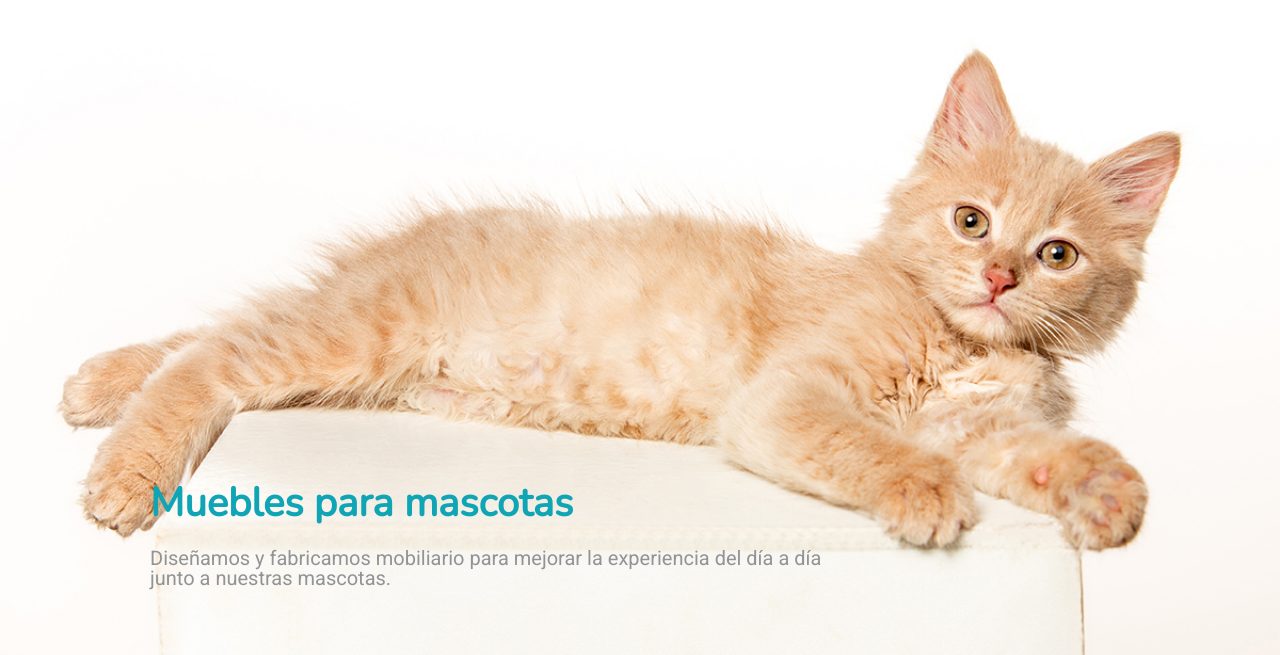
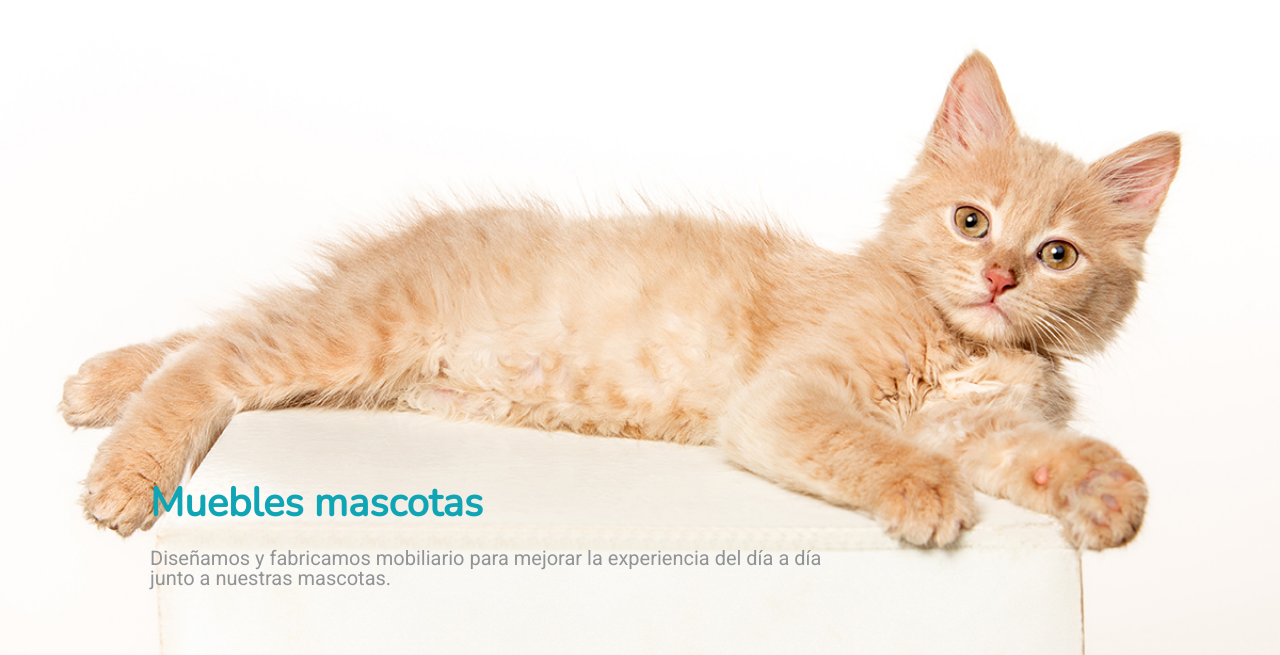
Before and after one commit to pedropuccini/Luco-Objetos, a website: page index.html in a window 1280 px wide. Shown: the part 142-797 px from the top of the page. Drawn offline with nearby package versions, Linux system fonts and the light colour scheme.

Commit message:
cambio titulo html

```diff
--- a/index.html
+++ b/index.html
@@ -41,7 +41,7 @@
 
     <div id="principal">
         <div>
-            <h1>Muebles para mascotas</h1>
+            <h1>Muebles mascotas</h1>
             <p>Diseñamos y fabricamos mobiliario para mejorar la experiencia del día a día junto a nuestras mascotas.</p>
         </div>
     </div>
```
